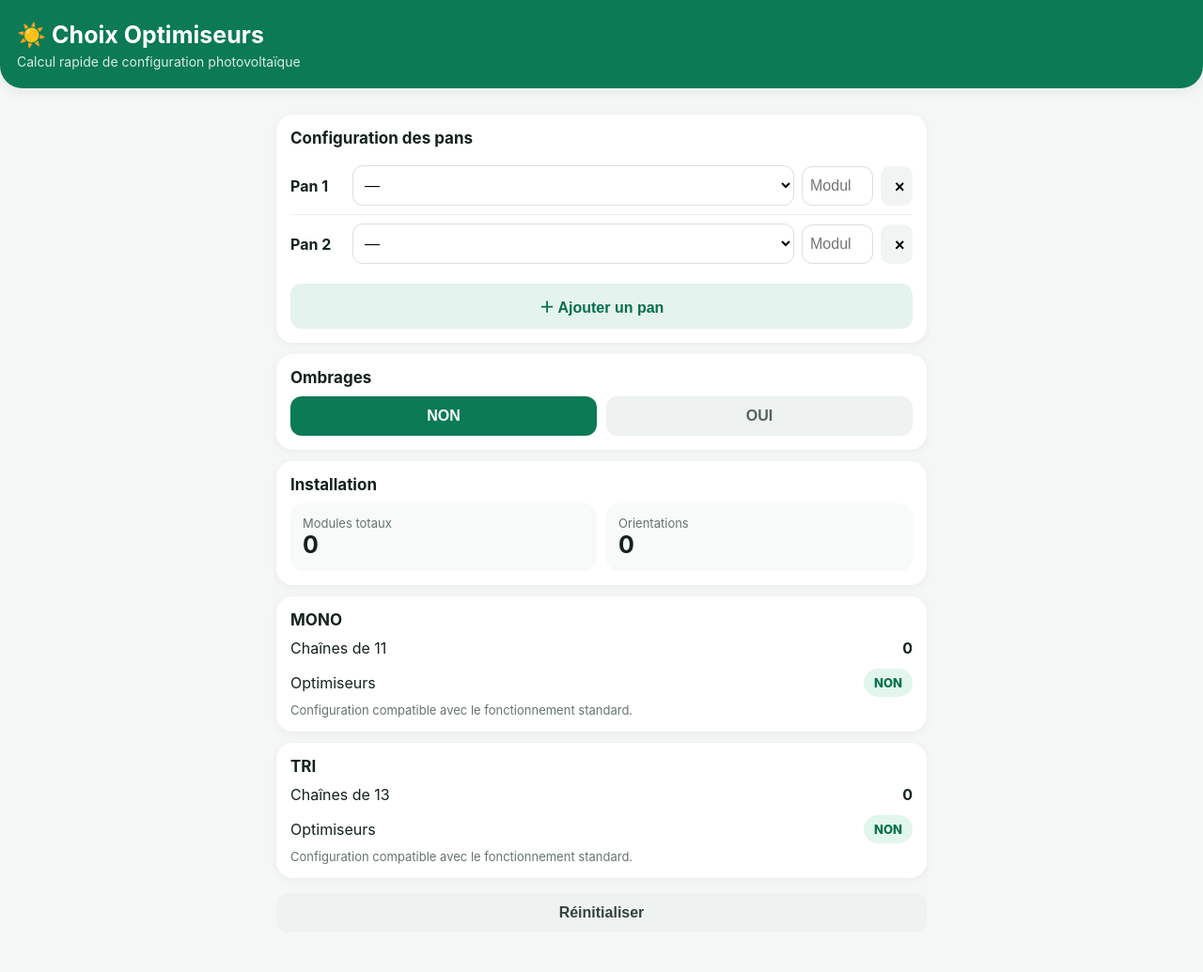
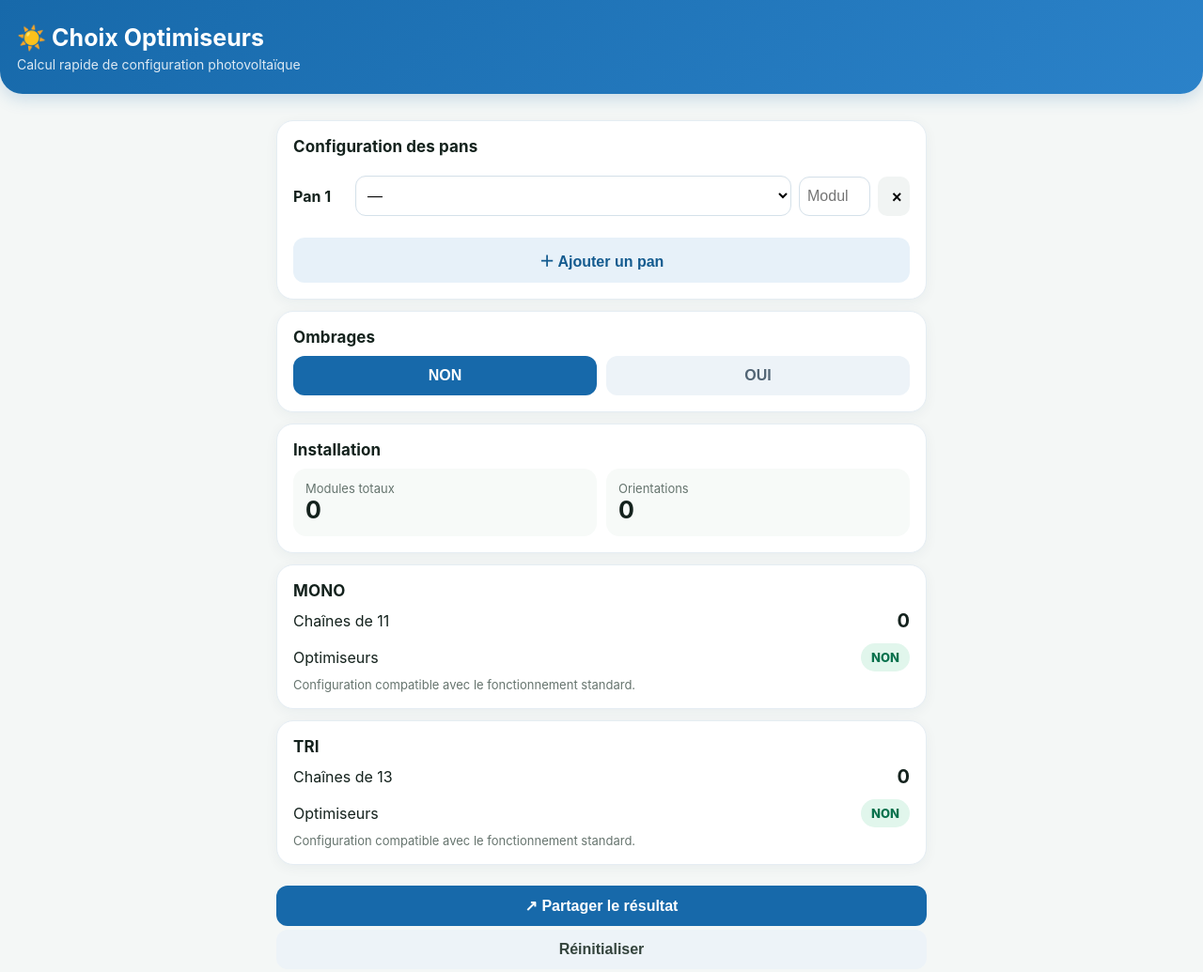
Before and after one commit to sam-mfr/Choix-Optimiseurs, a plain HTML site: page index.html in a window 1280 px wide. Shown: the whole page at 94% size. Drawn offline with Linux system fonts and the light colour scheme.

Commit message:
Add files via upload

```diff
--- a/index.html
+++ b/index.html
@@ -3,12 +3,12 @@
 <head>
 <meta charset="utf-8">
 <meta name="viewport" content="width=device-width,initial-scale=1,viewport-fit=cover">
-<meta name="theme-color" content="#0b7a55">
+<meta name="theme-color" content="#1769aa">
 <title>Choix Optimiseurs</title>
 <link rel="manifest" href="manifest.json">
 <style>
 *{box-sizing:border-box}body{margin:0;font-family:-apple-system,BlinkMacSystemFont,"SF Pro Display",Arial,sans-serif;background:#f4f7f6;color:#14221d}
-header{background:#0b7a55;color:white;padding:22px 18px 20px;border-radius:0 0 24px 24px;box-shadow:0 4px 14px #0001}
+header{background:#1769aa;color:white;padding:22px 18px 20px;border-radius:0 0 24px 24px;box-shadow:0 4px 14px #0001}
 h1{font-size:25px;margin:0 0 5px}.sub{opacity:.85;font-size:14px}
 main{max-width:720px;margin:auto;padding:16px 14px 32px}
 .card{background:white;border-radius:18px;padding:15px;margin:12px 0;box-shadow:0 2px 10px #0000000d}
@@ -17,12 +17,23 @@ main{max-width:720px;margin:auto;padding:16px 14px 32px}
 .pan:last-child{border-bottom:0}.pan-label{font-weight:700}
 select,input{width:100%;border:1px solid #d9e1dd;border-radius:11px;padding:11px 8px;background:#fff;font-size:16px}
 input{text-align:center}.delete{border:0;background:#f1f4f3;border-radius:10px;font-size:18px;height:42px}
-button{border:0;border-radius:12px;padding:12px 15px;font-size:16px;font-weight:700}.add{margin-top:12px;width:100%;background:#e4f3ed;color:#086d4c}
-.toggle{display:flex;gap:10px}.toggle button{flex:1;background:#eef2f0;color:#53635c}.toggle .active{background:#0b7a55;color:white}
+button{border:0;border-radius:12px;padding:12px 15px;font-size:16px;font-weight:700}.add{margin-top:12px;width:100%;background:#e7f1f9;color:#145b8f}
+.toggle{display:flex;gap:10px}.toggle button{flex:1;background:#edf3f8;color:#526575}.toggle .active{background:#1769aa;color:white}
 .grid{display:grid;grid-template-columns:1fr 1fr;gap:10px}.metric{background:#f7faf8;border-radius:14px;padding:13px}.metric small{display:block;color:#65746e;font-size:13px}.metric b{font-size:25px}
 .result{display:flex;justify-content:space-between;align-items:center}.pill{padding:7px 11px;border-radius:999px;font-weight:800;font-size:13px}.yes{background:#fff0d9;color:#9b5c00}.no{background:#e1f6ec;color:#08724d}
-.reason{font-size:13px;color:#66746e;margin-top:6px}.reset{width:100%;background:#eef2f0;color:#34443d;margin-top:4px}
+.reason{font-size:13px;color:#66746e;margin-top:6px}.reset{width:100%;background:#edf3f8;color:#34443d;margin-top:4px}
 @media(max-width:430px){.pan{grid-template-columns:52px 1fr 65px 32px;gap:6px}}
+
+header{background:linear-gradient(135deg,#1769aa,#2b82c9);padding:25px 18px 23px;box-shadow:0 5px 18px #1769aa33}
+.card{border:1px solid #e5edf3;box-shadow:0 3px 14px #16324a0d;padding:17px}
+.section-title{letter-spacing:.1px}
+select,input{border-color:#d5e1ea;box-shadow:inset 0 1px 2px #00000008}
+.pan{padding:11px 0}
+.delete{transition:.15s}.delete:active{transform:scale(.94)}
+button{transition:transform .12s}.add:active,.reset:active{transform:scale(.98)}
+.result strong{font-size:20px}
+
+.shareBtn{width:100%;margin-top:10px;background:#1769aa;color:white;border-radius:12px;padding:12px 15px;font-size:16px;font-weight:700;border:0}
 </style>
 </head>
 <body>
@@ -64,12 +75,13 @@ button{border:0;border-radius:12px;padding:12px 15px;font-size:16px;font-weight:
 <div id="triReason" class="reason"></div>
 </section>
 
+<button class="shareBtn" onclick="shareResult()">↗ Partager le résultat</button>
 <button class="reset" onclick="resetApp()">Réinitialiser</button>
 </main>
 
 <script>
 const orientations=["","N","NE","E","SE","S","SO","O","NO"];
-let pans=[{o:"",n:""},{o:"",n:""}], shade=false;
+let pans=[{o:"",n:""}], shade=false;
 
 function addPan(){if(pans.length<8){pans.push({o:"",n:""});render()}}
 function delPan(i){pans.splice(i,1);render()}
@@ -105,9 +117,21 @@ function calc(){
  document.getElementById("monoReason").textContent=reason(monoOpt,shade,ori>mono,monoSmall,4);
  document.getElementById("triReason").textContent=reason(triOpt,shade,ori>tri,triSmall,5);
 }
+
+function shareResult(){
+ const t=`☀️ Choix Optimiseurs
+Modules totaux : ${document.getElementById("total").textContent}
+Orientations : ${document.getElementById("orients").textContent}
+MONO : ${document.getElementById("monoChains").textContent} chaînes — optimiseurs ${document.getElementById("monoOpt").textContent}
+TRI : ${document.getElementById("triChains").textContent} chaînes — optimiseurs ${document.getElementById("triOpt").textContent}`;
+ if(navigator.share){navigator.share({title:"Choix Optimiseurs",text:t}).catch(()=>{});}
+ else if(navigator.clipboard){navigator.clipboard.writeText(t);alert("Résumé copié.");}
+ else{alert(t);}
+}
+
 function setPill(id,v){const e=document.getElementById(id);e.textContent=v?"OUI":"NON";e.className="pill "+(v?"yes":"no")}
 function reason(v,sh,many,small,t){if(!v)return "Configuration compatible avec le fonctionnement standard.";let r=[];if(sh)r.push("ombrage");if(many)r.push("plus d’orientations que de chaînes");if(small)r.push("pan inférieur à "+t+" modules");return "Optimiseurs recommandés : "+r.join(" + ")+ "."}
-function resetApp(){pans=[{o:"",n:""},{o:"",n:""}];shade=false;render()}
+function resetApp(){pans=[{o:"",n:""}];shade=false;render()}
 render();
 </script>
 </body>
```
